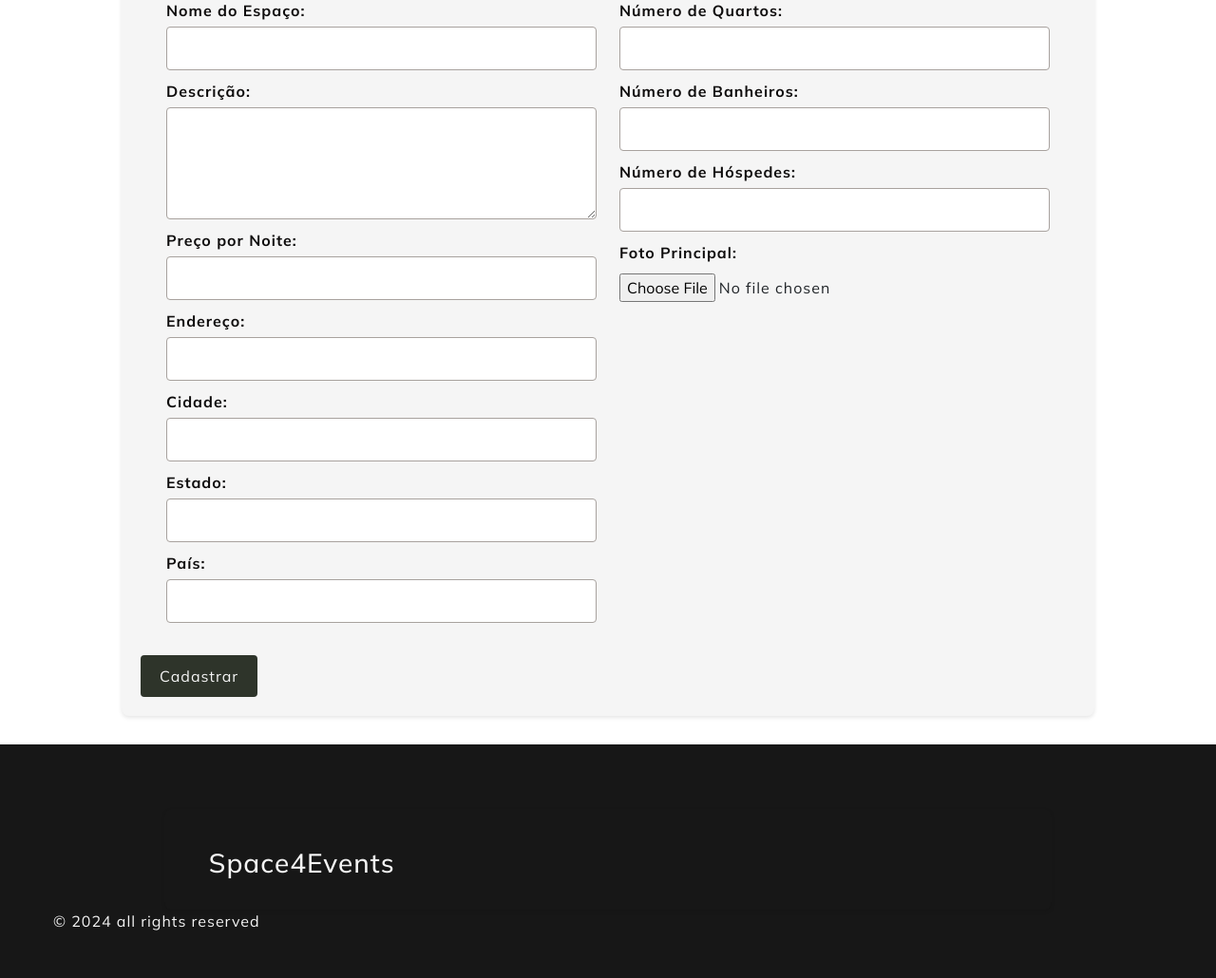
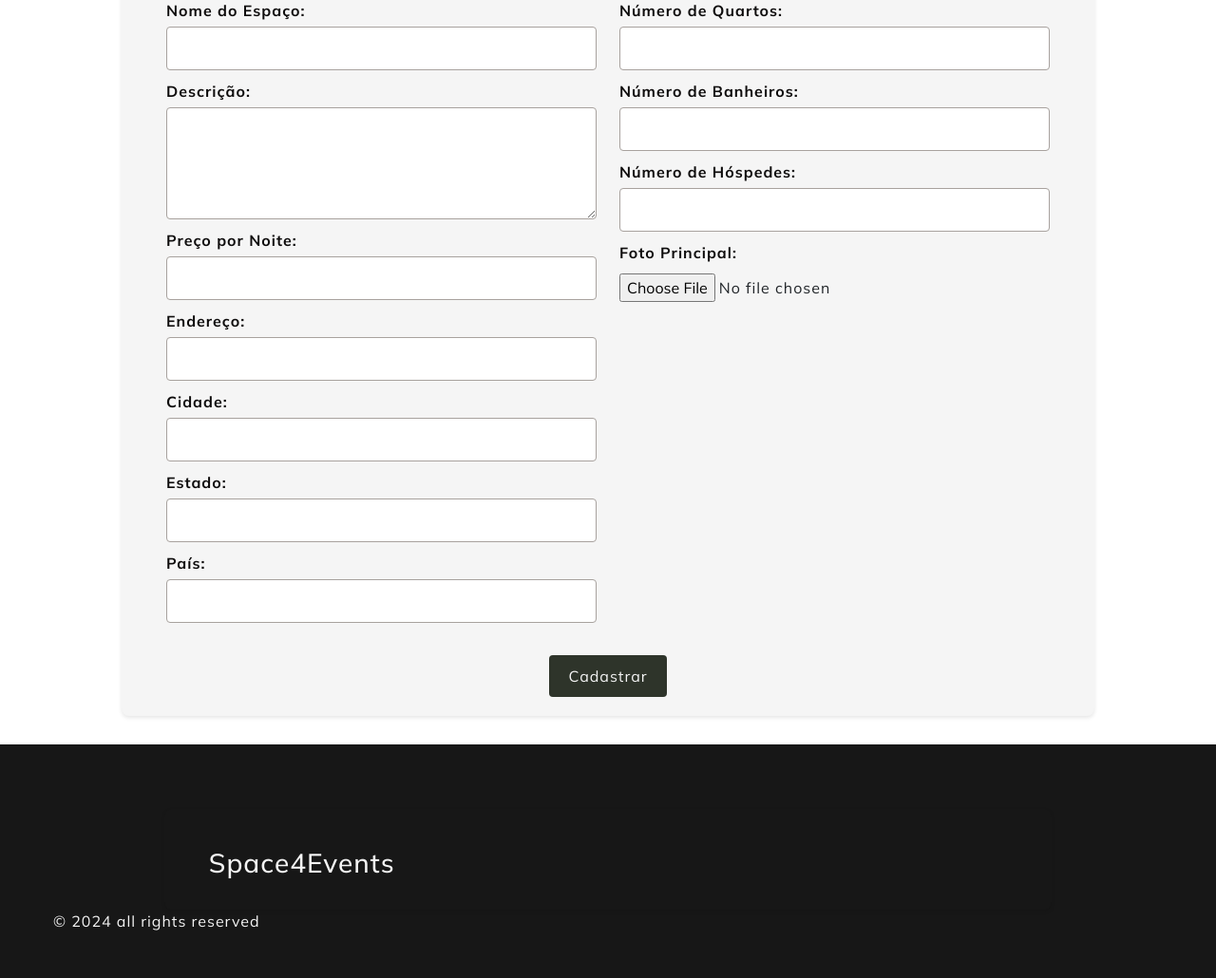
Before and after one commit to majupeixoto/Space4Events, a Django app: page /cadastrar_espaco/ in a window 1280 px wide. Shown: the part 216-1246 px from the top of the page at 95% size. Run offline with Django 5.2, Linux system fonts and the light colour scheme; a user stored in the database is signed in; parts of the project's set-up code (start-up, migrations or seed data) failed here and were passed over.

Commit message:
centralizar botao Cadastrar

```diff
--- a/Projeto/apps/templates/apps/cadastrar_espaco.html
+++ b/Projeto/apps/templates/apps/cadastrar_espaco.html
@@ -59,7 +59,7 @@
             </div>
         </div>
         <br>
-        <input type="submit" class="btn btn-primary" value="Cadastrar">
+        <input type="submit" class="btn btn-primary" value="Cadastrar" style="display: block; margin: 0 auto;">
     </form>
 </div>
 
```
